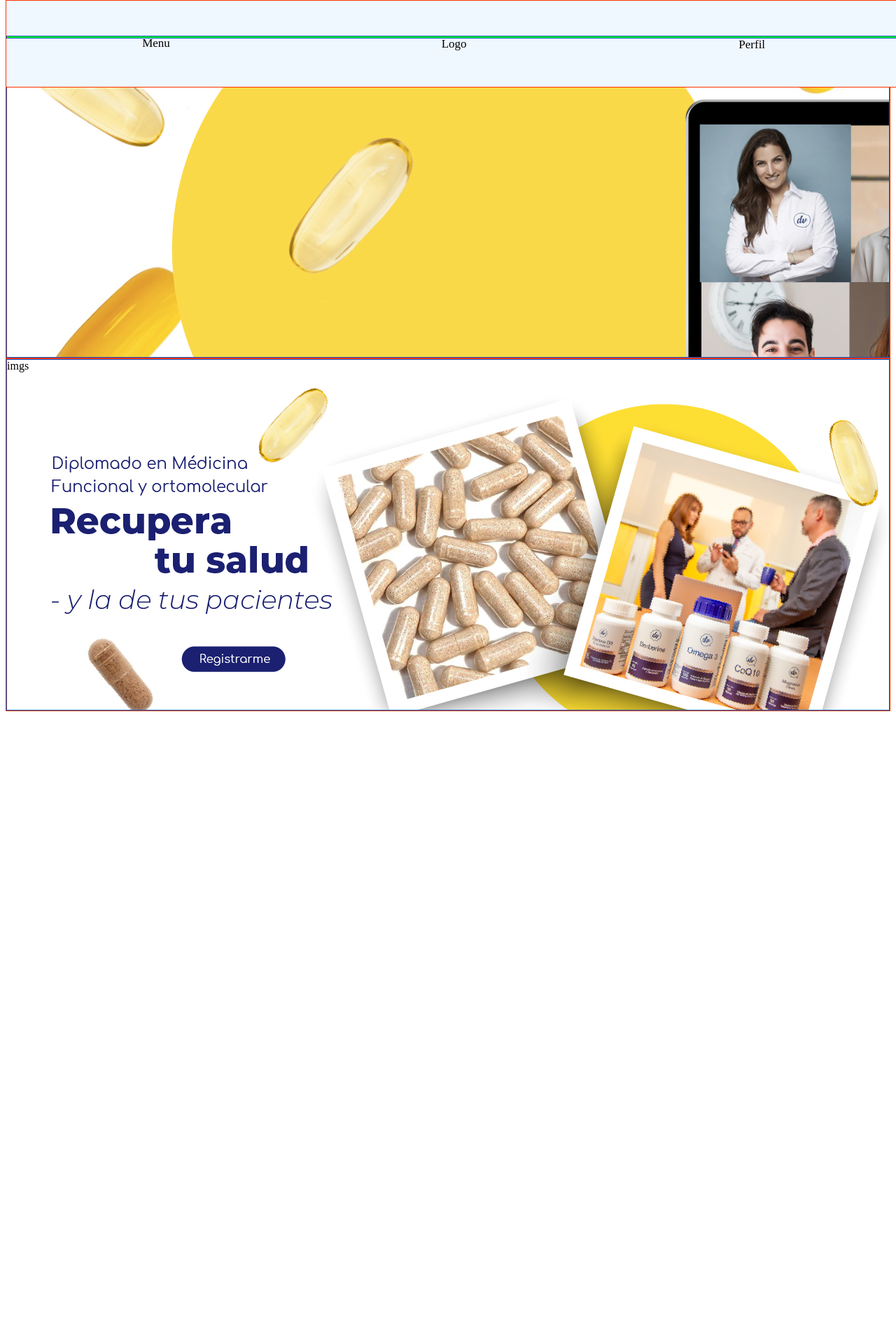
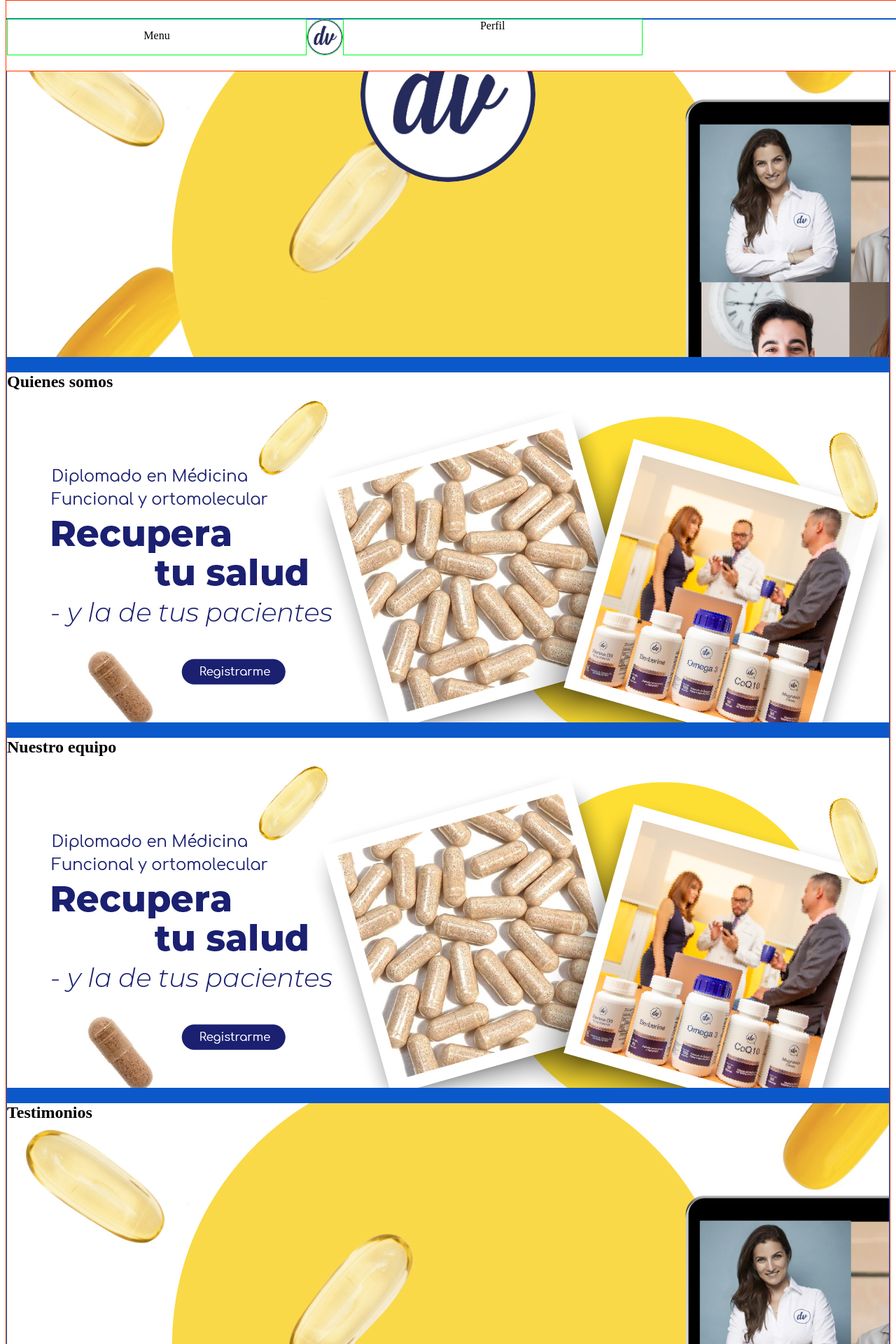
Before and after one commit to gamboamartin/dveducacion, a PHP site: page /views/adm_session/inicio.php in a window 1280 px wide. Shown: the top 1920 px of the page at 70% size. Before the commit the page ends 1016 px from the top, so only its background shows below. Run offline with PHP 8.4, Linux system fonts and the light colour scheme.

Commit message:
v0.6.0 modificacion menu

```diff
--- a/css/template.css
+++ b/css/template.css
@@ -1,43 +1,128 @@
 #nav{
-    padding-top: 50px;
-    padding-bottom: 50px;
+    padding-top: 25px;
+    padding-bottom: 25px;
     position: fixed;
     top: 0;
     width: 100%;
-    background-color: aliceblue;
+    background-color: white;
+    display: block;
+    height: 50px;
 }
-.navbar a{
+
+.menudv{
     color: black;
     float: left;
     text-decoration: none;
-    font-size: 17px;
+    font-size: 16px;
+    width: 33.3%;
+    text-align: center;
+    height: 50px;
+}
+
+.navbar a{
+    color: black;
+    text-decoration: none;
+    float: initial;
+}
+
+.navbar dropdown{
+    color: black;
+    float: left;
+    text-decoration: none;
+    font-size: 16px;
     width: 33.33%;
     text-align: center;
 }
 
+.dropdown {
+    float: left;
+    overflow: hidden;
+    width: 33.33%;
+    text-align: center;
+}
+
+.dropdown .dropbtn {
+    font-size: 16px;
+    border: none;
+    outline: none;
+    color: black;
+    padding: 14px 16px;
+    background-color: inherit;
+    font-family: inherit;
+    margin: 0;
+
+}
+
+.dropdown-content {
+    display: none;
+    position: absolute;
+    background-color: #f9f9f9;
+    min-width: 160px;
+    box-shadow: 0px 8px 16px 0px rgba(0,0,0,0.2);
+    z-index: 3;
+    width: 33.33%;
+    overflow: hidden;
+}
+
+.dropdown-content a {
+    float: none;/
+    color: black;
+    padding-top: 14px;
+    padding-bottom: 14px;
+    text-decoration: none;
+    display: block;
+    text-align: center;
+    overflow: hidden;
+    width: 100%;
+    z-index: 2;
+}
+
+.dropdown-content a:hover {
+    background-color: #ddd;
+}
+
+.dropdown:hover .dropdown-content {
+    display: block;
+}
+
+/*Imagenes*/
+#imgpr{
+    width: 250px;
+    border-radius: 250px;
+}
+
+#imgmenu{
+    width: 50px;
+    border-radius: 250px;
+    /*padding-left: 115px;*/
+}
+
+.port1{
+    background-image: url("/css/img/portada.jpg");
+    height: calc(1000px - 500px);
+    background-color: #0a58ca;
+}
+
+.port2{
+    background-image: url("/css/img/picture.jpg");
+    height: 500px;
+    width: 100%;
+    background-color: #0a58ca;
+}
+
+/*Pruebas bordes*/
 .bg-negro{
     background: #000;
 }
 .border-red{
     border: 1px solid #f30;
+    background-color: #ffd0bf;
 }
-
 .border-azul{
     border: 1px solid #0a58ca;
+    background-color: #0a58ca;
 }
-
 .border-verde{
     border: 1px solid #00FA20;
+    /*background-color: #94ff86;*/
 }
-
-.port1{
-    background-image: url("/css/img/portada.jpg");
-    height: calc(1000px - 500px);
-}
-
-
-.port2{
-    background-image: url("/css/img/picture.jpg");
-    height: 500px;
-    width: 100%;
-}
--- a/css/template.rsp.css
+++ b/css/template.rsp.css
@@ -3,12 +3,34 @@
         padding-top: 10px;
         padding-bottom: 10px;
     }
-
+    .menudvrsp{
+        float: none;
+        display: block;
+        width: 100%;
+        text-align: center;
+        background-color: white;
+    }
+    /*
+        .imgmenursp{
+            float: none;
+            display: block;
+            width: 33%;
+            text-align: center;
+            padding-left: 0px;
+        }*/
+/*
     .navbar a {
         float: none;
         display: block;
         width: 100%;
-        text-align: center; /* If you want the text to be left-aligned on small screens */
+        text-align: center;
     }
 
+    .navbar p {
+        float: none;
+        display: block;
+        width: 100%;
+        text-align: center;
+}*/
+
 }
--- a/views/adm_session/inicio.php
+++ b/views/adm_session/inicio.php
@@ -17,27 +17,65 @@
 <body>
 
 <section id="nav" class="container-fluid border-red navbar">
-    <div class="row border-azul ">
-        <div><a href="#">Menu</a></div>
-        <div class="border-verde"><a href="#">Logo</a></div>
-        <div> <a href="https://escuela.dveducacion.com/">Perfil</a></div>
+    <div class="row border-azul">
+
+        <div class="dropdown border-verde menudv menudvrsp">
+            <button class="dropbtn">Menu</button>
+            <div class="dropdown-content">
+                <a href="#">Básico</a>
+                <a href="#">Intermedio</a>
+                <a href="#">Avanzado</a>
+                <a href="#">Nutracéuticos</a>
+                <a href="#quien">Quienes somos</a>
+                <a href="#nuest">Nuestro equipo</a>
+                <a href="#test">Testimonio</a>
+                <a href="#preg">Pregunstas frecuentes</a>
+                <a href="#">Contáctanos</a>
+            </div>
+        </div>
+        <!--<div><a href="#">Menu</a></div>-->
+        <div ><img class="menudvrsp menudv border-verde" id="imgmenu"  src="../../css/img/img1.jpg"></div>
+        <div class="menudv menudvrsp border-verde"> <a href="https://escuela.dveducacion.com/">Perfil</a></div>
     </div>
-
 </section>
 
 <section id="portimg" class="container-fluid border-red">
     <div class="row border-azul">
         <div class="grid-block port1">
-            imgs
+
+            <center><img id="imgpr" src="../../css/img/img1.jpg"></center>
 
         </div>
     </div>
-</section>
 
-<section id="portimg" class="container-fluid border-red">
-    <div class="row border-azul">
+    <div id="quien" class="row border-azul">
         <div class="grid-block port2">
-            imgs
+            <h1>Quienes somos</h1>
+
+
+
+        </div>
+    </div>
+
+    <div id="nuest" class="row border-azul">
+        <div class="grid-block port2">
+            <h1>Nuestro equipo</h1>
+
+
+
+        </div>
+    </div>
+
+    <div id="test" class="row border-azul">
+        <div class="grid-block port1">
+            <h1>Testimonios</h1>
+
+        </div>
+    </div>
+
+    <div id="preg" class="row border-azul">
+        <div class="grid-block port2">
+            <H1>Pregunstas frecuentes</H1>
 
         </div>
     </div>
```
Also changed, not shown: css/img/img1.jpg (added).
